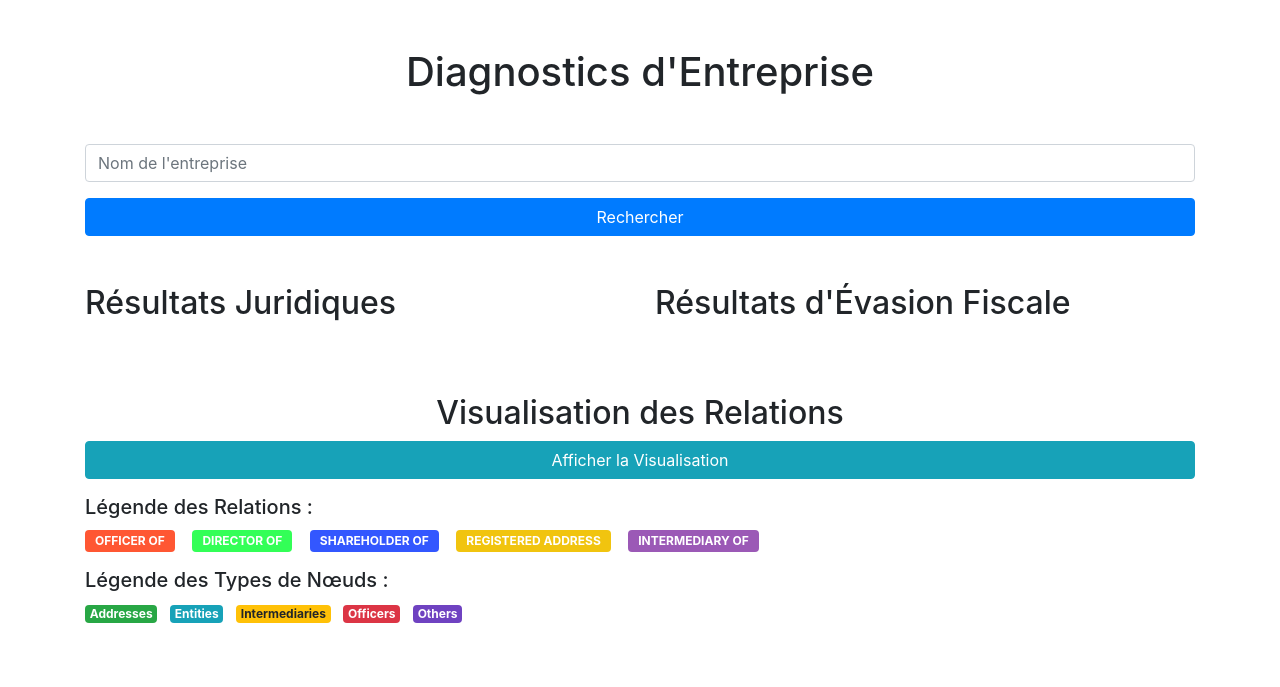
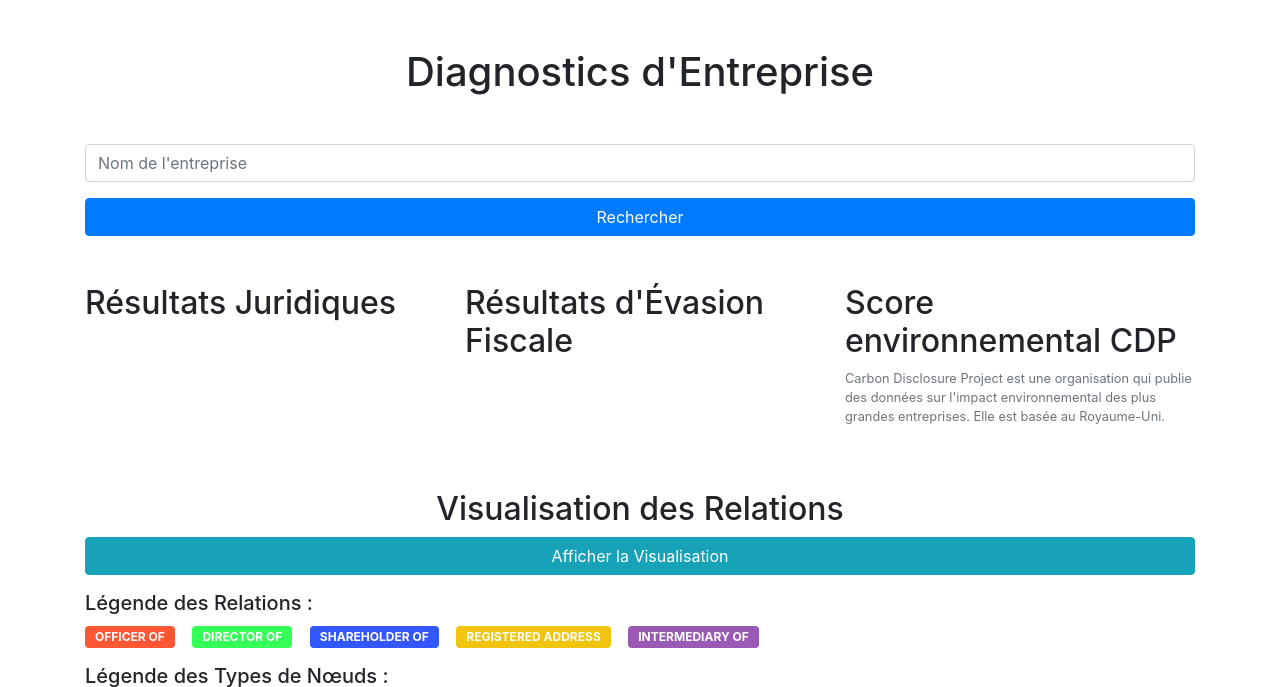
Before and after one commit to Cargaison/app, a Flask app: page / in a window 1280 px wide. Shown: the top 687 px of the page. Run offline with Flask 3, Linux system fonts and the light colour scheme; some libraries are stand-ins or nearby versions.

Commit message:
added cdp for ecologic search

```diff
--- a/app.py
+++ b/app.py
@@ -3,6 +3,7 @@ import requests
 import sqlite3
 import os
 import time
+from bs4 import BeautifulSoup  # Importé pour le scraping CDP
 
 app = Flask(__name__)
 
@@ -46,7 +47,7 @@ def get_node_details(node_id):
     print(f"Aucun détail trouvé pour le nœud ID {node_id}")
     return None
 
-# Route pour le diagnostic d'évasion fiscale
+# Route pour le diagnostic d'évasion fiscale (Optimisée)
 @app.route('/tax_evasion', methods=['POST'])
 def tax_evasion():
     company_name = request.form.get('company_name', '').lower()
@@ -67,6 +68,7 @@ def tax_evasion():
 
     node_ids = set()
     added_node_ids = set()
+    node_details = {}
 
     # Récupérer les nœuds correspondant au nom de l'entreprise
     for node_type, table in tables.items():
@@ -75,16 +77,23 @@ def tax_evasion():
         print(f"Table {table}, {len(matches)} correspondances trouvées.")
         if matches:
             for row in matches:
-                node_id = f"{node_type.lower()}-{row['node_id']}"  # Unique ID
-                if node_id not in added_node_ids:
+                node_id = row['node_id']
+                unique_node_id = f"{node_type.lower()}-{node_id}"  # ID Unique
+                if unique_node_id not in added_node_ids:
                     node = {
-                        'id': node_id,
+                        'id': unique_node_id,
                         'name': row['name'] if row['name'] else 'No Name',
                         'type': node_type
                     }
                     results['nodes'].append(node)
-                    added_node_ids.add(node_id)
-                node_ids.add(row['node_id'])
+                    added_node_ids.add(unique_node_id)
+                node_ids.add(node_id)
+                # Stocker les détails du nœud
+                node_details[node_id] = {
+                    'id': node_id,
+                    'name': row['name'] if row['name'] else 'No Name',
+                    'type': node_type
+                }
 
     # Vérifier si des nœuds ont été trouvés
     if not node_ids:
@@ -103,46 +112,158 @@ def tax_evasion():
     relationships = query_database(query, params)
     print(f"{len(relationships)} relations trouvées.")
 
-    if relationships:
-        for rel in relationships:
-            # Récupérer les détails des nœuds de départ et de fin
-            source = get_node_details(rel['node_id_start'])
-            target = get_node_details(rel['node_id_end'])
+    # Précharger les détails des nœuds impliqués dans les relations
+    related_node_ids = set()
+    for rel in relationships:
+        related_node_ids.add(rel['node_id_start'])
+        related_node_ids.add(rel['node_id_end'])
 
-            if source and target:
-                # Construire les IDs uniques
-                source_id = f"{source['type'].lower()}-{source['id']}"
-                target_id = f"{target['type'].lower()}-{target['id']}"
+    # Récupérer les détails des nœuds manquants
+    missing_node_ids = related_node_ids - node_ids
+    if missing_node_ids:
+        # Pour optimiser, récupérer tous les nœuds manquants en une seule requête par table
+        for node_type, table in tables.items():
+            placeholders_missing = ','.join(['?'] * len(missing_node_ids))
+            query_missing = f"SELECT * FROM {table} WHERE node_id IN ({placeholders_missing})"
+            matches_missing = query_database(query_missing, list(missing_node_ids))
+            for row in matches_missing:
+                node_id = row['node_id']
+                unique_node_id = f"{node_type.lower()}-{node_id}"
+                if unique_node_id not in added_node_ids:
+                    node = {
+                        'id': unique_node_id,
+                        'name': row['name'] if row['name'] else 'No Name',
+                        'type': node_type
+                    }
+                    results['nodes'].append(node)
+                    added_node_ids.add(unique_node_id)
+                # Stocker les détails du nœud
+                node_details[node_id] = {
+                    'id': node_id,
+                    'name': row['name'] if row['name'] else 'No Name',
+                    'type': node_type
+                }
 
-                # Ajouter les nœuds s'ils ne sont pas déjà présents
-                if source_id not in added_node_ids:
-                    results['nodes'].append({
-                        'id': source_id,
-                        'name': source['name'],
-                        'type': source['type']
-                    })
-                    added_node_ids.add(source_id)
+    # Ajouter les arêtes et les nœuds associés
+    for rel in relationships:
+        start_id = rel['node_id_start']
+        end_id = rel['node_id_end']
 
-                if target_id not in added_node_ids:
-                    results['nodes'].append({
-                        'id': target_id,
-                        'name': target['name'],
-                        'type': target['type']
-                    })
-                    added_node_ids.add(target_id)
+        # Détails du nœud de départ
+        source = node_details.get(start_id)
+        if source:
+            source_id = f"{source['type'].lower()}-{source['id']}"
+            if source_id not in added_node_ids:
+                results['nodes'].append({
+                    'id': source_id,
+                    'name': source['name'],
+                    'type': source['type']
+                })
+                added_node_ids.add(source_id)
+        else:
+            print(f"Détails manquants pour le nœud de départ ID {start_id}")
+            continue  # Passer à la relation suivante si les détails sont manquants
 
-                # Ajouter l'arête
-                edge = {
-                    'source': source_id,
-                    'target': target_id,
-                    'rel_type': rel['rel_type']
-                }
-                results['edges'].append(edge)
+        # Détails du nœud de fin
+        target = node_details.get(end_id)
+        if target:
+            target_id = f"{target['type'].lower()}-{target['id']}"
+            if target_id not in added_node_ids:
+                results['nodes'].append({
+                    'id': target_id,
+                    'name': target['name'],
+                    'type': target['type']
+                })
+                added_node_ids.add(target_id)
+        else:
+            print(f"Détails manquants pour le nœud de fin ID {end_id}")
+            continue  # Passer à la relation suivante si les détails sont manquants
+
+        # Ajouter l'arête
+        edge = {
+            'source': source_id,
+            'target': target_id,
+            'rel_type': rel['rel_type']
+        }
+        results['edges'].append(edge)
 
     print(f"Nombre total de nœuds : {len(results['nodes'])}")
     print(f"Nombre total d'arêtes : {len(results['edges'])}")
 
     return jsonify(results)
+
+# Nouvelle Route pour le Score Environnemental CDP
+@app.route('/environmental_score', methods=['POST'])
+def environmental_score():
+    company_name = request.form.get('company_name', '').strip()
+    if not company_name:
+        return jsonify({"error": "Nom de l'entreprise non fourni."}), 400
+
+    print(f"Recherche du score environnemental pour : {company_name}")
+
+    # Construire l'URL CDP
+    query_param = requests.utils.quote(company_name)
+    url = f"https://www.cdp.net/en/responses?queries%5Bname%5D={query_param}"
+
+    # Définir les headers pour imiter un navigateur
+    cdp_headers = {
+        'User-Agent': 'Mozilla/5.0 (Windows NT 10.0; Win64; x64)'
+    }
+
+    # Effectuer la requête vers CDP
+    response = requests.get(url, headers=cdp_headers)
+    if response.status_code != 200:
+        print(f"Erreur lors de la requête vers CDP : {response.status_code}")
+        return jsonify({"error": f"Erreur lors de la requête vers CDP : {response.status_code}"}), 500
+
+    # Analyser le contenu HTML de la réponse
+    soup = BeautifulSoup(response.content, "html.parser")
+
+    # Trouver le tableau des résultats
+    table = soup.find("table", {"class": "sortable_table"})
+    if not table:
+        print("Table des résultats CDP non trouvée.")
+        return jsonify({"error": "Table des résultats CDP non trouvée."}), 404
+
+    # Initialiser la liste pour stocker les données
+    data = []
+
+    # Extraire les données de chaque ligne du tableau
+    for row in table.find_all("tr")[1:]:  # Sauter l'en-tête
+        cells = row.find_all("td")
+
+        if len(cells) >= 5:
+            # Extraire le nom et le lien de l'entreprise
+            name_tag = cells[0].find("a")
+            name = name_tag.get_text(strip=True)
+            link = name_tag["href"]
+            full_link = f"https://www.cdp.net{link}"  # Ajouter le domaine pour un lien complet
+
+            # Extraire les autres informations
+            response_type = cells[1].get_text(strip=True)
+            year = cells[2].get_text(strip=True)
+            status = cells[3].get_text(strip=True)
+
+            # Extraire uniquement la première lettre du score (et + ou - si présent)
+            score_text = cells[4].get_text(strip=True)
+            score = score_text[0] + (score_text[1] if len(score_text) > 1 and score_text[1] in ['+', '-'] else '')
+
+            # Ajouter les données dans un dictionnaire avec le thème de la réponse
+            data.append({
+                "Name": name,
+                "Link": full_link,  # Lien vers la page de l'entreprise
+                "Theme": response_type,  # Thème basé sur la colonne Response
+                "Year": year,
+                "Status": status,
+                "Score": score  # Note formatée
+            })
+
+    if not data:
+        print("Aucune donnée CDP trouvée pour l'entreprise.")
+        return jsonify({"message": "Aucune donnée CDP trouvée pour l'entreprise."}), 404
+
+    # Retourner les données JSON
+    return jsonify(data)
 
 # Route pour la page d'accueil
 @app.route('/')
--- a/templates/index.html
+++ b/templates/index.html
@@ -55,6 +55,11 @@
             font-size: 12px;
             margin-right: 5px;
         }
+        /* Styles pour le sous-titre */
+        .subtitle {
+            font-size: 0.8rem;
+            color: #6c757d;
+        }
     </style>
 </head>
 <body>
@@ -76,7 +81,8 @@
 
     <!-- Colonnes de Résultats -->
     <div class="row">
-        <div class="col-md-6">
+        <!-- Colonne Résultats Juridiques -->
+        <div class="col-md-4">
             <h2>Résultats Juridiques</h2>
             <div id="legal-results" class="results-column"></div>
             <nav aria-label="Page navigation example">
@@ -84,9 +90,17 @@
             </nav>
         </div>
 
-        <div class="col-md-6">
+        <!-- Colonne Résultats d'Évasion Fiscale -->
+        <div class="col-md-4">
             <h2>Résultats d'Évasion Fiscale</h2>
             <div id="tax-evasion-results" class="results-column"></div>
+        </div>
+
+        <!-- Colonne Score Environnemental CDP -->
+        <div class="col-md-4">
+            <h2>Score environnemental CDP</h2>
+            <p class="subtitle">Carbon Disclosure Project est une organisation qui publie des données sur l'impact environnemental des plus grandes entreprises. Elle est basée au Royaume-Uni.</p>
+            <div id="environmental-score-results" class="results-column"></div>
         </div>
     </div>
 
@@ -257,36 +271,6 @@
             });
         }
 
-        $(document).on('click', '.details-link', function(e) {
-            e.preventDefault();
-            let id_affaire = $(this).data('id');
-
-            ajaxRequests++;
-            if (ajaxRequests === 1) {
-                showLoading();
-            }
-            $.ajax({
-                url: '/details/' + id_affaire,
-                method: 'GET',
-                success: function(data) {
-                    ajaxRequests--;
-                    if (ajaxRequests === 0) {
-                        hideLoading();
-                    }
-                    // Mettre à jour le contenu de la modal et l'afficher
-                    $('#detailsModal .modal-body').html('<p>' + data.resume + '</p>');
-                    $('#detailsModal').modal('show');
-                },
-                error: function() {
-                    ajaxRequests--;
-                    if (ajaxRequests === 0) {
-                        hideLoading();
-                    }
-                    alert('Une erreur est survenue lors de la récupération des détails.');
-                }
-            });
-        });
-
         function loadTaxEvasionResults(query) {
             ajaxRequests++;
             if (ajaxRequests === 1) {
@@ -327,21 +311,58 @@
             });
         }
 
-        $('#show-visualization').on('click', function() {
-            const query = $('#company_query').val().trim();
-            if (query === '') {
-                alert('Veuillez entrer le nom d\'une entreprise.');
-                return;
+        function loadEnvironmentalScore(query) {
+            ajaxRequests++;
+            if (ajaxRequests === 1) {
+                showLoading();
             }
+            $.ajax({
+                url: '/environmental_score',
+                method: 'POST',
+                data: { company_name: query },
+                success: function(data) {
+                    ajaxRequests--;
+                    if (ajaxRequests === 0) {
+                        hideLoading();
+                    }
+                    let resultHTML = '';
+                    if (data.length > 0) {
+                        resultHTML += '<ul class="list-group">';
+                        $.each(data, function(index, item) {
+                            resultHTML += `
+                                <li class="list-group-item">
+                                    <strong>${item.Name}</strong><br>
+                                    <a href="${item.Link}" target="_blank">Voir la réponse CDP</a><br>
+                                    Thème: ${item.Theme}<br>
+                                    Année: ${item.Year}<br>
+                                    Statut: ${item.Status}<br>
+                                    Score: ${item.Score}
+                                </li>`;
+                        });
+                        resultHTML += '</ul>';
+                        $('#environmental-score-results').html(resultHTML);
+                    } else {
+                        resultHTML = '<p>Aucune donnée CDP trouvée.</p>';
+                        $('#environmental-score-results').html(resultHTML);
+                    }
+                },
+                error: function(xhr) {
+                    ajaxRequests--;
+                    if (ajaxRequests === 0) {
+                        hideLoading();
+                    }
+                    if (xhr.responseJSON && xhr.responseJSON.error) {
+                        $('#environmental-score-results').html(`<p>${xhr.responseJSON.error}</p>`);
+                    } else if (xhr.responseJSON && xhr.responseJSON.message) {
+                        $('#environmental-score-results').html(`<p>${xhr.responseJSON.message}</p>`);
+                    } else {
+                        $('#environmental-score-results').html('<p>Une erreur est survenue lors de la récupération du score environnemental.</p>');
+                    }
+                }
+            });
+        }
 
-            if (window.taxEvasionData && window.taxEvasionData.nodes.length > 0) {
-                $('#cy').show();
-                renderGraph(window.taxEvasionData);
-            } else {
-                alert('Aucune donnée disponible pour la visualisation.');
-            }
-        });
-
+        // Fonction pour charger les résultats de visualisation fiscale
         function renderGraph(data) {
             console.log("Données reçues pour la visualisation :", data);
             let elements = [];
@@ -467,6 +488,7 @@
             currentPage = 1;
             loadLegalResults(query, currentPage);
             loadTaxEvasionResults(query);
+            loadEnvironmentalScore(query);  // Charger le score environnemental
         });
 
         $('#legal-pagination').on('click', 'a.page-link', function(e) {
@@ -476,6 +498,51 @@
                 loadLegalResults(currentQuery, selectedPage);
             }
         });
+
+        $(document).on('click', '.details-link', function(e) {
+            e.preventDefault();
+            let id_affaire = $(this).data('id');
+
+            ajaxRequests++;
+            if (ajaxRequests === 1) {
+                showLoading();
+            }
+            $.ajax({
+                url: '/details/' + id_affaire,
+                method: 'GET',
+                success: function(data) {
+                    ajaxRequests--;
+                    if (ajaxRequests === 0) {
+                        hideLoading();
+                    }
+                    // Mettre à jour le contenu de la modal et l'afficher
+                    $('#detailsModal .modal-body').html('<p>' + data.resume + '</p>');
+                    $('#detailsModal').modal('show');
+                },
+                error: function() {
+                    ajaxRequests--;
+                    if (ajaxRequests === 0) {
+                        hideLoading();
+                    }
+                    alert('Une erreur est survenue lors de la récupération des détails.');
+                }
+            });
+        });
+
+        $('#show-visualization').on('click', function() {
+            const query = $('#company_query').val().trim();
+            if (query === '') {
+                alert('Veuillez entrer le nom d\'une entreprise.');
+                return;
+            }
+
+            if (window.taxEvasionData && window.taxEvasionData.nodes.length > 0) {
+                $('#cy').show();
+                renderGraph(window.taxEvasionData);
+            } else {
+                alert('Aucune donnée disponible pour la visualisation.');
+            }
+        });
     });
 </script>
 </body>
```
Also changed, not shown: test ecp.py (added, +57 -0 lines).
